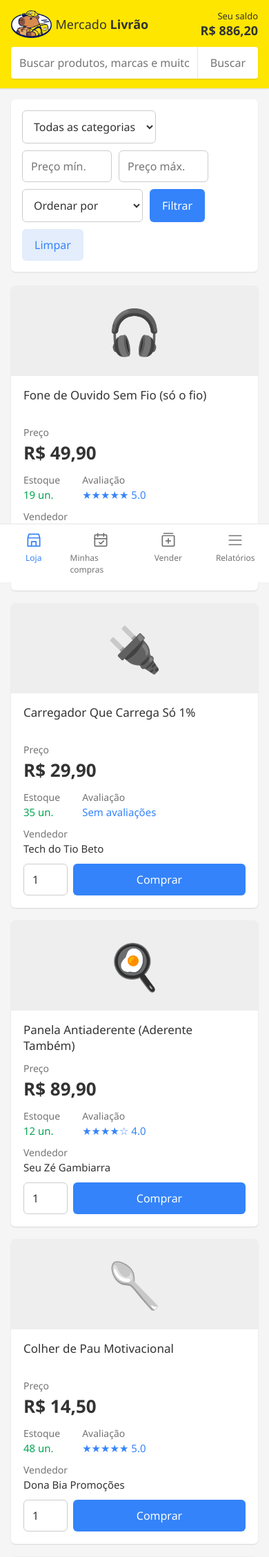
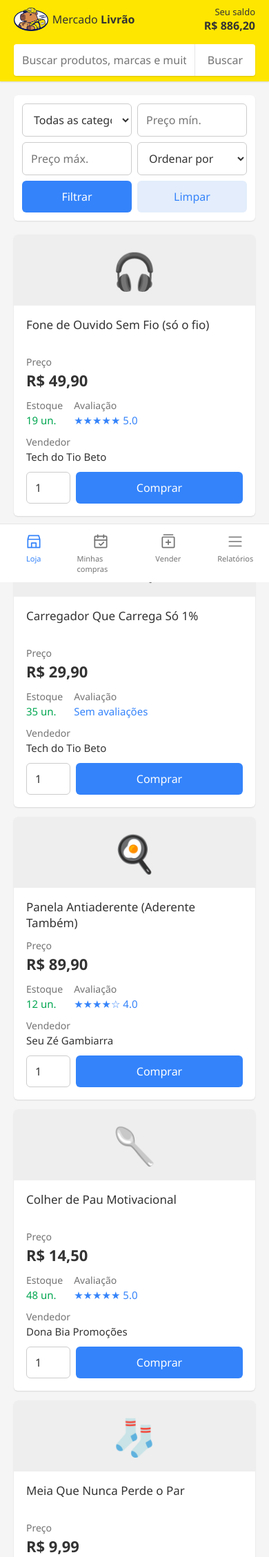
Before and after one commit to gabrielbrito-jpg/Mercado-Livrao, a Flask app: page / in a window 390 px wide. Shown: the top 2257 px of the page at 69% size. Run offline with Flask 3, Linux system fonts and the light colour scheme; data comes from the database, SQL or seed files in the repository.

Commit message:
Melhora a responsividade para tablet e celular

```diff
--- a/static/css/style.css
+++ b/static/css/style.css
@@ -160,6 +160,7 @@ textarea {
 
 .busca input {
     flex: 1;
+    min-width: 0;
     border: none;
     border-radius: 4px 0 0 4px;
 }
@@ -544,6 +545,8 @@ dialog .fechar {
     .busca {
         order: 3;
         flex-basis: 100%;
+        min-width: 0;
+        max-width: 100%;
     }
     .logo {
         font-size: 18px;
@@ -591,3 +594,94 @@ dialog .fechar {
         padding-bottom: 90px;
     }
 }
+
+@media (max-width: 1000px) {
+    .topo {
+        gap: 16px;
+        padding: 8px 20px;
+    }
+    main {
+        padding: 20px;
+    }
+    .grade {
+        grid-template-columns: repeat(auto-fill, minmax(210px, 1fr));
+        gap: 14px;
+    }
+    .abas a {
+        padding: 12px 14px;
+    }
+}
+
+@media (max-width: 600px) {
+    .colunas {
+        flex-wrap: wrap;
+        gap: 16px;
+    }
+    .filtros {
+        gap: 8px;
+        padding: 12px;
+    }
+    .filtros select, .filtros input, .filtros button {
+        flex: 1 1 140px;
+        width: auto;
+        min-width: 0;
+    }
+    .grade {
+        grid-template-columns: repeat(auto-fill, minmax(220px, 1fr));
+    }
+    .painel {
+        padding: 16px;
+    }
+    .formulario .linha {
+        flex-wrap: wrap;
+    }
+    .formulario .linha > * {
+        flex: 1 1 130px;
+    }
+    .painel table {
+        display: block;
+        overflow-x: auto;
+    }
+    dialog {
+        width: 94vw;
+    }
+    .detalhe-emoji {
+        font-size: 64px;
+        padding: 22px 0;
+    }
+    .detalhe-corpo {
+        padding: 20px 18px 22px;
+    }
+    #mensagem .ok, #mensagem .erro {
+        display: block;
+        max-width: 92vw;
+    }
+}
+
+@media (max-width: 400px) {
+    .logo {
+        font-size: 16px;
+    }
+    .logo-imagem {
+        height: 34px;
+    }
+    .saldo strong {
+        font-size: 16px;
+    }
+    .card .emoji {
+        font-size: 52px;
+        padding: 16px 0;
+    }
+    .card .valor.preco {
+        font-size: 22px;
+    }
+    .abas a {
+        font-size: 11px;
+    }
+    .botoes {
+        flex-direction: column;
+    }
+    th, td {
+        padding: 9px 6px;
+    }
+}
```
